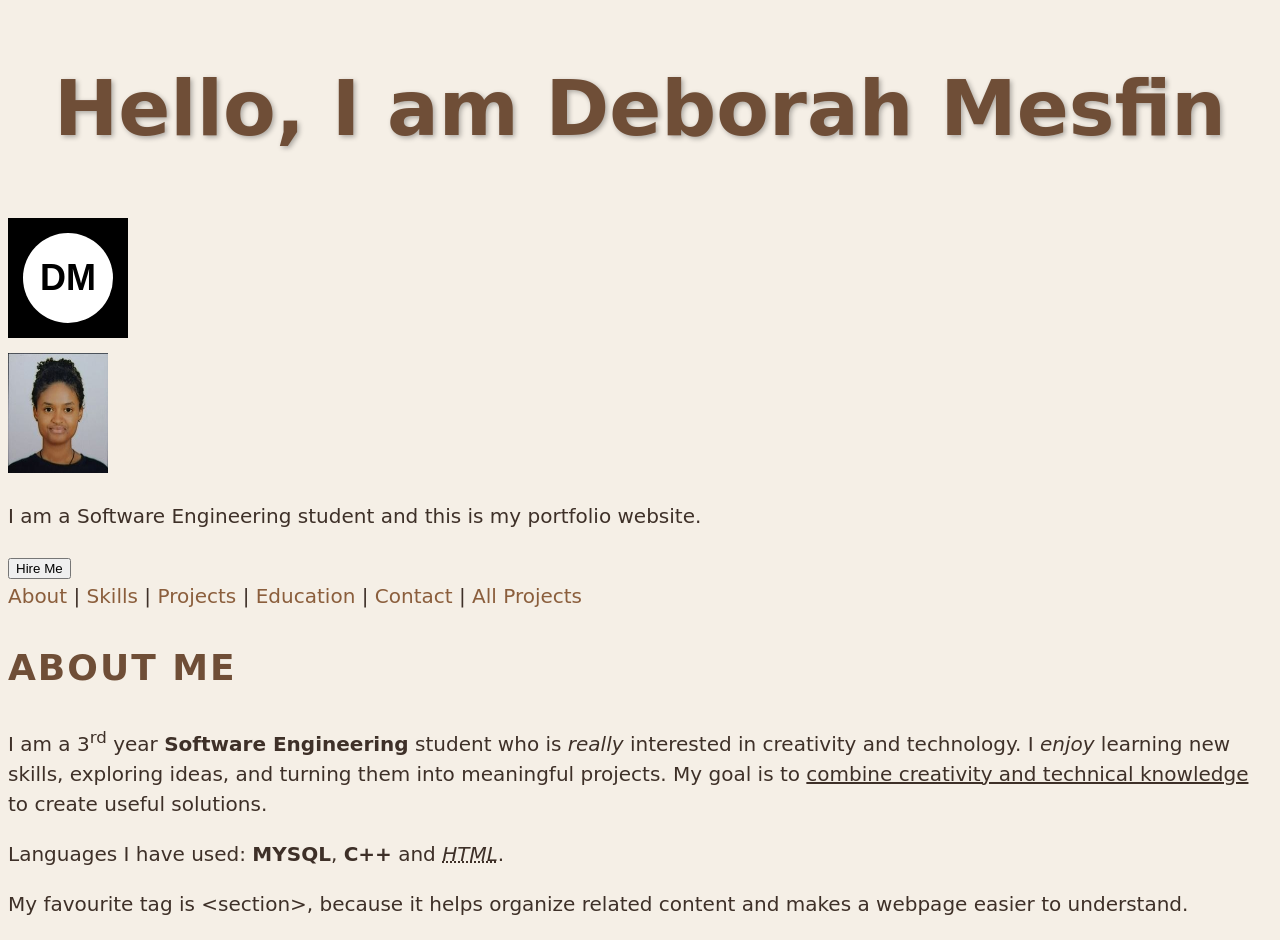
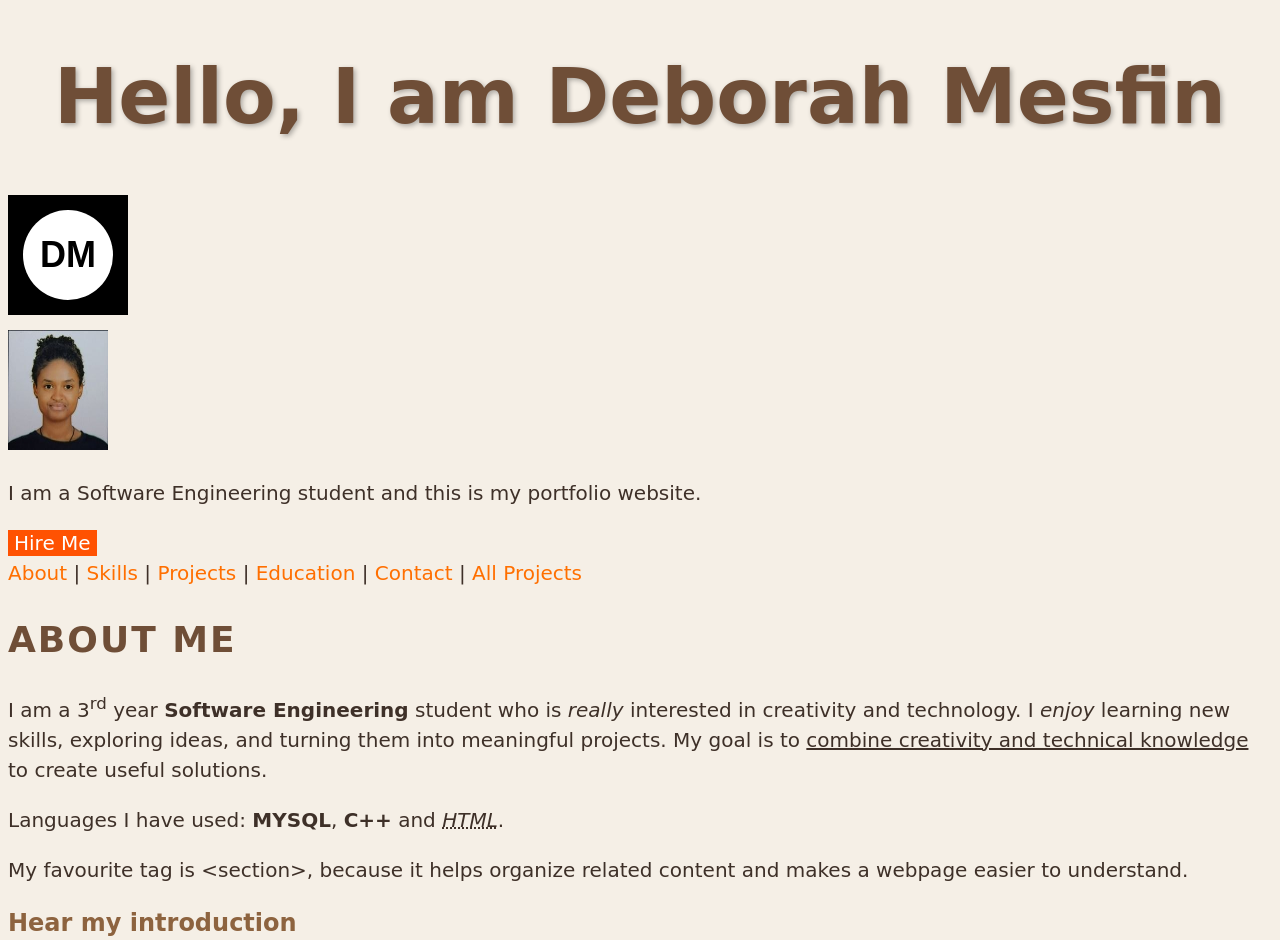
Before and after one commit to deborah755/Portfolio, a plain HTML site: page index.html in a window 1280 px wide. Shown: the top 940 px of the page. Drawn offline with Linux system fonts and the light colour scheme; a web font is replaced by a local one.

Commit message:
styled html classes

```diff
--- a/css/style.css
+++ b/css/style.css
@@ -14,27 +14,33 @@ body {
   font-size: 1rem;
   line-height: 1.5;
 }
+h1, h2, h3 {
+    line-height: 1.2;
+    font-weight: 600;
+}
 
 h1 {
      color: #6F4E37;
     text-align: center;
     font-weight: 700;
     text-shadow: 2px 2px 5px rgba(0, 0, 0, 0.3);
+     font-size: 6vw;
 }
 h2 {
      color: rgb(111, 78, 55);
      text-transform: uppercase;
     letter-spacing: 2px;
-    font-weight: 600;
+     font-size: 1.8rem;
 }
 h3 {
     color: hsl(28, 38%, 40%);
+    font-size: 1.2rem;
 }
 mark {
     background-color: rgba(193, 154, 107, 0.35);
 }
 a {
-    color: #8B5E3C;
+    color: #ff6f00;
     text-decoration: none;
 }
 blockquote {
@@ -47,6 +53,27 @@ code, pre {
 html {
     font-size: 20px;   /* 1rem = 16px everywhere */
 }
-h1 { font-size: 6vw; }   /* 40px */
-h2 { font-size: 1.8rem; }   /* about 29px */
-h3 { font-size: 1.2rem; }   /* about 19px */
+
+.tagline {
+    text-align: center;
+    font-size: 1.2rem;
+    color: #5a6b7d;
+    letter-spacing: 1px;
+}
+
+.btn {
+    background-color: #ff5202;
+    color: white;
+    font-family: inherit;
+    font-size: 1rem;
+    border: none;
+    cursor: pointer;
+}
+
+.btn-secondary {
+    background-color: #ff872b;
+}
+
+.card {
+    background-color: white;
+}
```
